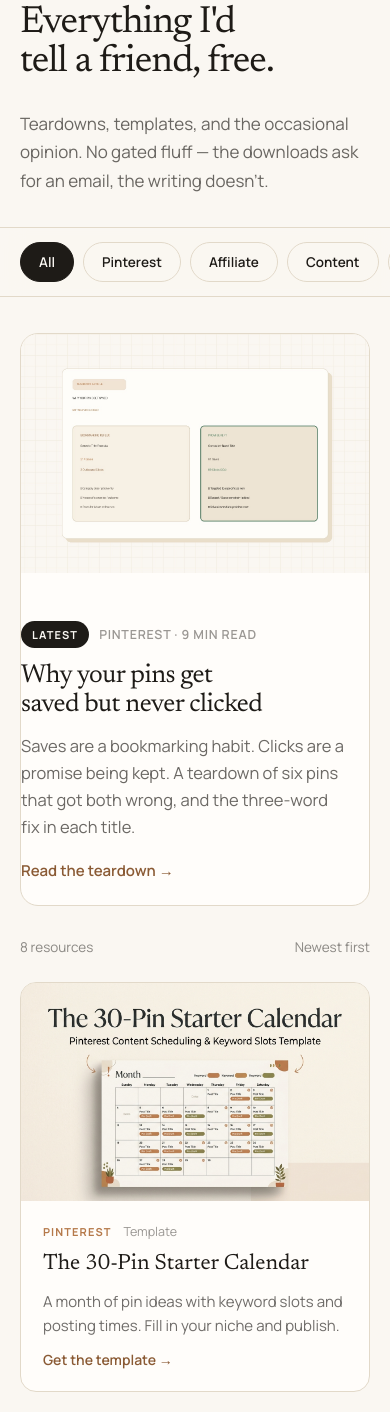
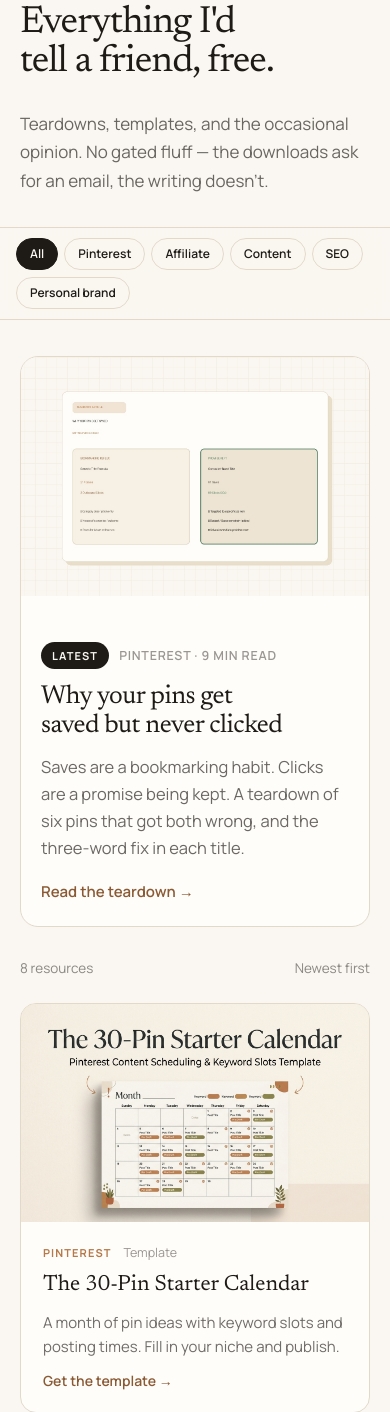
Before and after one commit to saqibmaqsood/mentor-sania, a PHP site: page /resources in a window 390 px wide. Shown: the part 147-1559 px from the top of the page. Run offline with PHP 8.4, Linux system fonts and the light colour scheme; some libraries are stand-ins or nearby versions.

Commit message:
Wrap category filter pills and fix left padding of featured post card on Resources page mobile view

```diff
--- a/resources.php
+++ b/resources.php
@@ -18,10 +18,28 @@
   html { scroll-behavior: smooth; }
   html, body { overflow-x: clip; }
   body { margin: 0; background: #FAF7F2; color: #1E1B17; -webkit-font-smoothing: antialiased; }
-  a { color: #B5794A; }
-  a:hover { color: #8A5A34; }
   .om-scroller { scrollbar-width: none; }
   .om-scroller::-webkit-scrollbar { display: none; }
+  @media (max-width: 768px) {
+    .filter-pills-wrap {
+      display: flex !important;
+      flex-wrap: wrap !important;
+      gap: 7px 6px !important;
+      padding: 10px 16px !important;
+      overflow-x: visible !important;
+    }
+    .filter-pill-btn {
+      flex: 0 0 auto !important;
+      padding: 7px 13px !important;
+      font-size: 12px !important;
+      min-height: 32px !important;
+      border-radius: 999px !important;
+      line-height: 1.2 !important;
+    }
+    .featured-post-content {
+      padding: 22px 20px 24px !important;
+    }
+  }
 </style>
 </helmet>
 
@@ -39,9 +57,9 @@
   </header>
 
   <div style="position:sticky;top:74px;z-index:600;background:rgba(250,247,242,0.94);backdrop-filter:saturate(180%) blur(12px);border-top:1px solid #E2D9C9;border-bottom:1px solid #E2D9C9">
-    <div class="om-scroller" style="max-width:1360px;margin:0 auto;padding:14px clamp(20px,5vw,64px);display:flex;gap:9px;overflow-x:auto">
+    <div class="om-scroller filter-pills-wrap" style="max-width:1360px;margin:0 auto;padding:14px clamp(20px,5vw,64px);display:flex;gap:9px;overflow-x:auto">
       <sc-for list="{{ filters }}" as="fl" hint-placeholder-count="5">
-        <button type="button" onClick="{{ fl.pick }}" style="flex:0 0 auto;font-family:inherit;font-size:13.5px;font-weight:600;color:{{ fl.color }};background:{{ fl.bg }};border:1px solid {{ fl.border }};border-radius:999px;padding:10px 18px;min-height:40px;cursor:pointer;white-space:nowrap;transition:background 180ms ease,border-color 180ms ease,color 180ms ease">{{ fl.label }}</button>
+        <button class="filter-pill-btn" type="button" onClick="{{ fl.pick }}" style="flex:0 0 auto;font-family:inherit;font-size:13.5px;font-weight:600;color:{{ fl.color }};background:{{ fl.bg }};border:1px solid {{ fl.border }};border-radius:999px;padding:10px 18px;min-height:40px;cursor:pointer;white-space:nowrap;transition:background 180ms ease,border-color 180ms ease,color 180ms ease">{{ fl.label }}</button>
       </sc-for>
     </div>
   </div>
@@ -51,7 +69,7 @@
       <div style="aspect-ratio:16/11;background:#EDE4D3;overflow:hidden">
         <img src="Media/Resources/pins_saved_never_clicked.jpg" alt="Why your pins get saved but never clicked" style="width:100%;height:100%;object-fit:cover;display:block" />
       </div>
-      <div style="padding:clamp(24px,3vw,44px) clamp(24px,3vw,44px) clamp(24px,3vw,44px) 0;display:flex;flex-direction:column;gap:14px">
+      <div class="featured-post-content" style="padding:clamp(24px,3vw,44px) clamp(24px,3vw,44px) clamp(24px,3vw,44px) 0;display:flex;flex-direction:column;gap:14px">
         <div style="display:flex;flex-wrap:wrap;gap:10px;align-items:center">
           <span style="font-size:11px;font-weight:700;letter-spacing:0.1em;text-transform:uppercase;color:#FAF7F2;background:#1E1B17;padding:6px 11px;border-radius:999px">Latest</span>
           <span style="font-size:12.5px;font-weight:600;letter-spacing:0.06em;text-transform:uppercase;color:rgba(30,27,23,0.45)">Pinterest · 9 min read</span>
```
